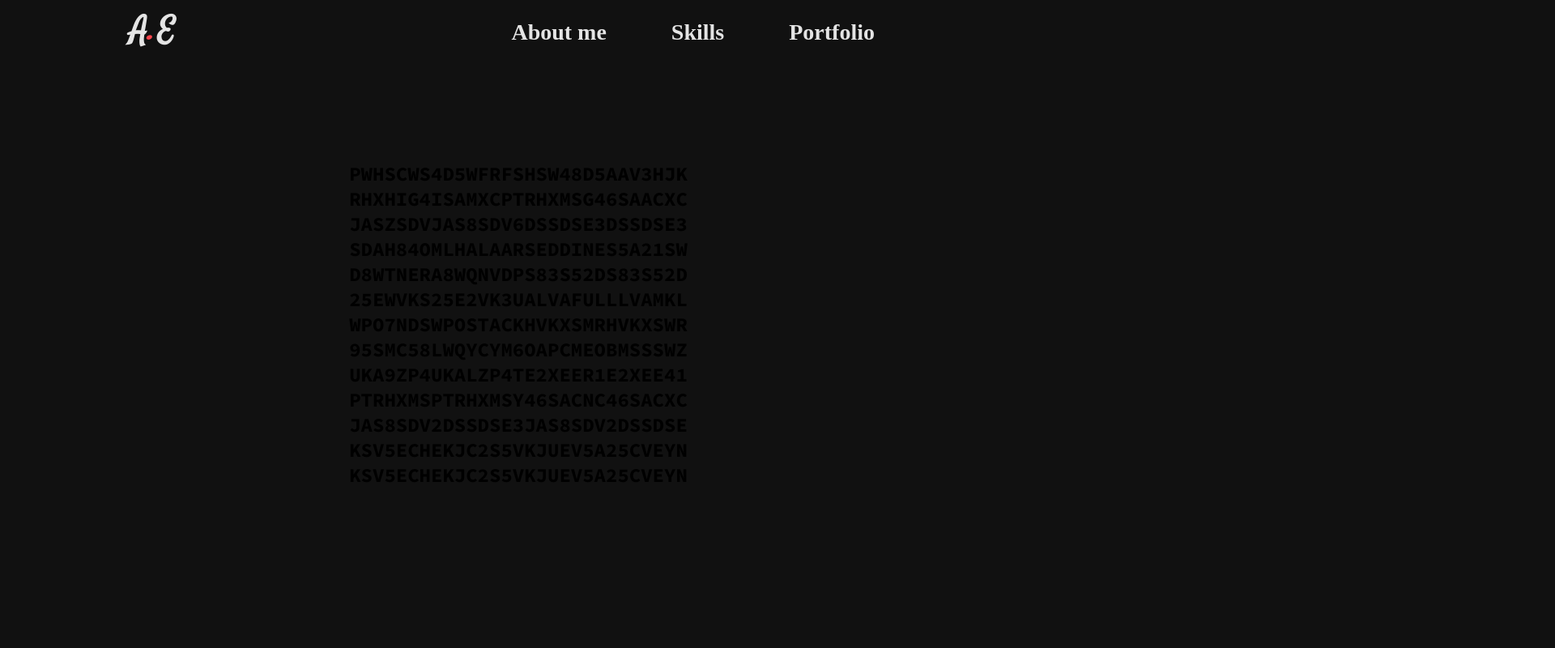
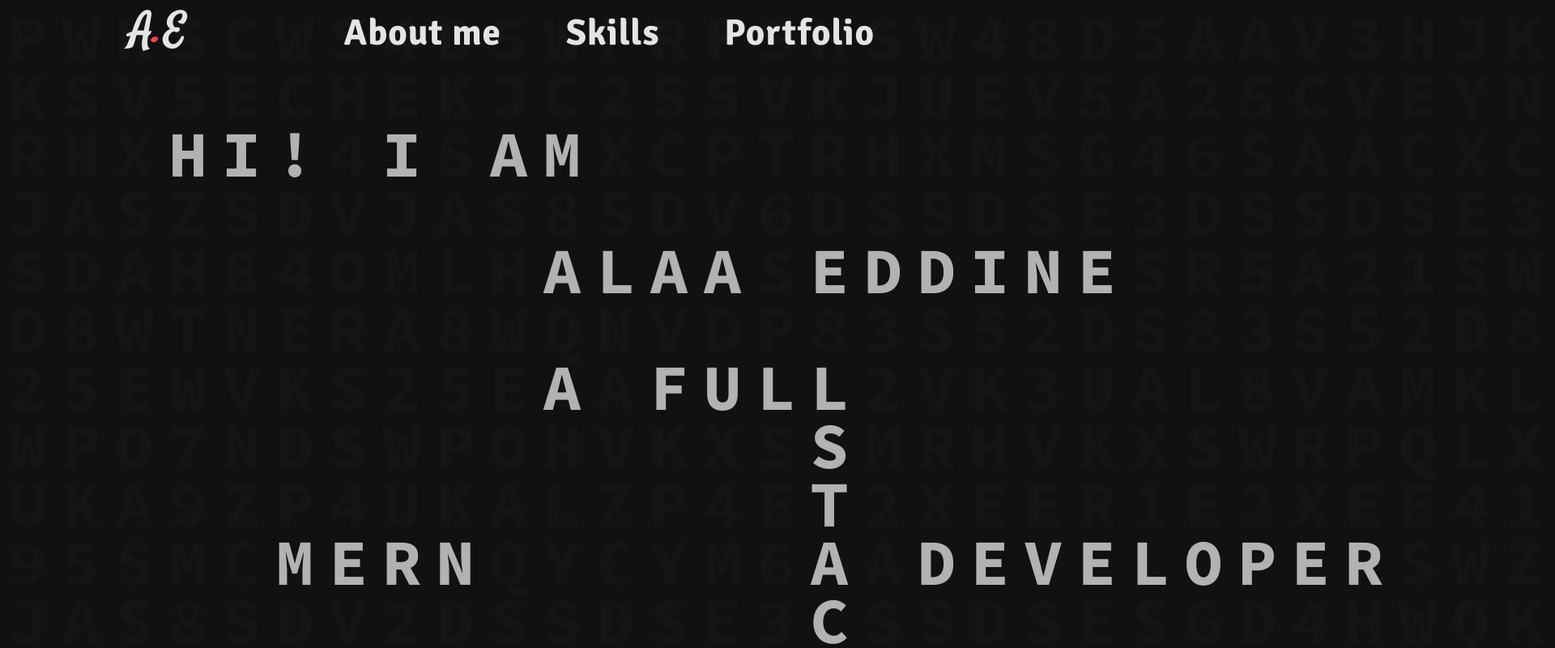
Before and after one commit to AlaaEddine20/personal-portfolio, a React (Create React App) app: page / in a window 1280 px wide. Shown: the top 800 px of the page at 81% size, 1920 px wide, since content can reach past the window. Built offline with nearby package versions, Linux system fonts and the light colour scheme.

Commit message:
adds letters pattern home

```diff
--- a/public/index.html
+++ b/public/index.html
@@ -8,6 +8,13 @@
       name="description"
       content="Web site created using create-react-app"
     />
+    <!-- NAVBAR FONT -->
+    <link rel="preconnect" href="https://fonts.gstatic.com" />
+    <link
+      href="https://fonts.googleapis.com/css2?family=Signika:wght@400;600;700&display=swap"
+      rel="stylesheet"
+    />
+    <!-- CONTENT FONT -->
     <link rel="preconnect" href="https://fonts.gstatic.com" />
     <link
       href="https://fonts.googleapis.com/css2?family=Source+Code+Pro:wght@400;500;600;700&display=swap"
--- a/src/components/header/Styles.module.scss
+++ b/src/components/header/Styles.module.scss
@@ -8,12 +8,13 @@ $primary: #e4e4e4;
   justify-content: space-between;
   align-items: center;
   padding: 0 10rem;
+  z-index: 1;
 
   .logo_container {
     h1 {
       color: $primary;
       font-family: "Satisfy", cursive;
-      font-size: 40px;
+      font-size: 50px;
     }
 
     span {
@@ -27,8 +28,10 @@ $primary: #e4e4e4;
       display: flex;
 
       .nav_btn {
-        font-size: 28px;
-        font-weight: 600;
+        font-size: 45px;
+        font-weight: 700;
+        font-family: "Signika", sans-serif;
+        letter-spacing: 1px;
         color: $primary;
         display: inline-block;
         position: relative;
--- a/src/components/home/Home.js
+++ b/src/components/home/Home.js
@@ -6,17 +6,33 @@ const Home = () => {
     <div className={styles.home_container}>
       <div className={styles.text_wrapper}>
         <h2>pwhscws4d5wfrfshsw48d5aav3hjk</h2>
-        <h2>rhxHIg4IsAMxcptrhxmsg46saacxc</h2>
+        <h2>ksv5echekjc2s5vkjuev5a25cveyn</h2>
+        <h2>
+          rhx<span>HI!</span>4<span>I</span>s<span>AM</span>xcptrhxmsg46saacxc
+        </h2>
         <h2>jaszsdvjas8sdv6dssdse3dssdse3</h2>
-        <h2>sdah84omlhALAArsEDDINEs5A21sw</h2>
-        <h2>d8wtnerA8wqnvdps83s52ds83s52d</h2>
-        <h2>25ewvks25e2vk3ualvaFULLlvamkl</h2>
-        <h2>wpo7ndswpoSTACKhvkxsMrhvkxswr</h2>
-        <h2>95sMc58lwqycym6oapcmEobmssswz</h2>
-        <h2>uka9zp4ukalzp4te2xeeR1e2xee41</h2>
-        <h2>ptrhxmsptrhxmsy46sacNc46sacxc</h2>
-        <h2>jas8sdv2dssdse3jas8sdv2dssdse</h2>
-        <h2>ksv5echekjc2s5vkjuev5a25cveyn</h2>
+        <h2>
+          sdah84omlh<span>ALAA</span>s<span>EDDINE</span>sr5A21sw
+        </h2>
+        <h2>d8wtnerA8wqnvdp83s52ds83s52d83s52ds83s52d</h2>
+        <h2>
+          25ewvks25e<span>A</span>a<span>FULL</span>2vk3ual8vamkl
+        </h2>
+        <h2>
+          wpo7ndswpohvkxs<span>S</span>Mrhvkxswrpqlx
+        </h2>
+        <h2>
+          uka9zp4ukalzp4e<span>T</span>2xeeR1e2xee41
+        </h2>
+        <h2>
+          95sMc<span>MERN</span>qycym6<span>A</span>a<span>DEVELOPER</span>swz
+        </h2>
+        <h2>
+          jas8sdv2dssdse3<span>C</span>ssdsesgd4hwqk
+        </h2>
+        <h2>
+          ptrhxmsptrhxmsy<span>K</span>sruacc46sacxc
+        </h2>
         <h2>ksv5echekjc2s5vkjuev5a25cveyn</h2>
       </div>
     </div>
--- a/src/components/home/Styles.module.scss
+++ b/src/components/home/Styles.module.scss
@@ -1,20 +1,36 @@
+$primary: #b3b1b1;
+
 .home_container {
   width: 100%;
-  height: 100vh;
+  height: 100%;
   display: flex;
   justify-content: center;
   align-items: center;
   font-family: "Source Code Pro", monospace;
 
   .text_wrapper {
+    width: 100%;
+    height: 100%;
     position: absolute;
     top: 50%;
     left: 50%;
     transform: translate(-50%, -50%);
+    // margin-top: 8px;
+    margin: 10px 10px;
 
     h2 {
+      position: relative;
+      width: 100%;
       text-transform: uppercase;
       text-align: center;
+      color: #151515;
+      font-size: 5em;
+      letter-spacing: 18px;
+      line-height: 0.9;
+
+      span {
+        color: $primary;
+      }
     }
   }
 }
```
